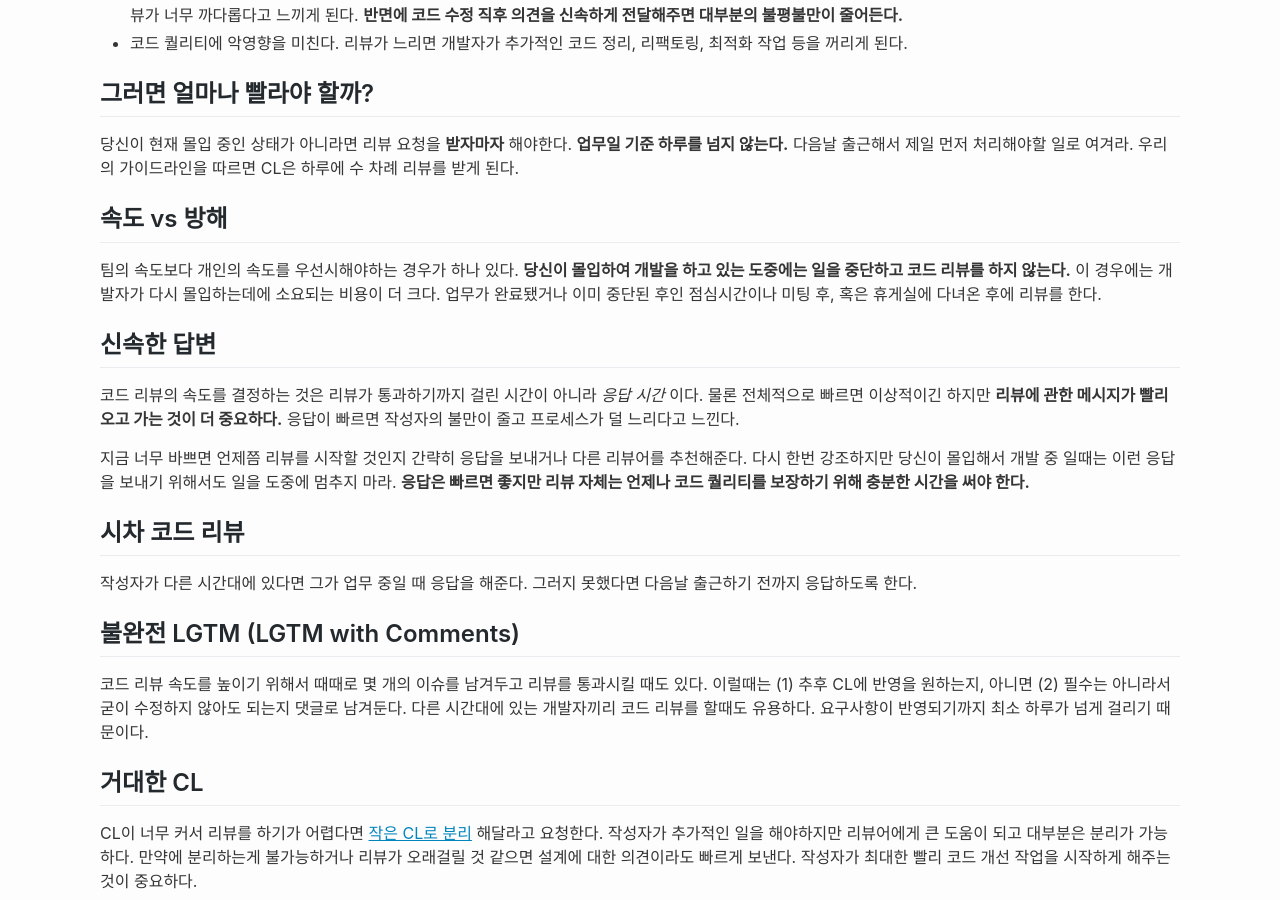
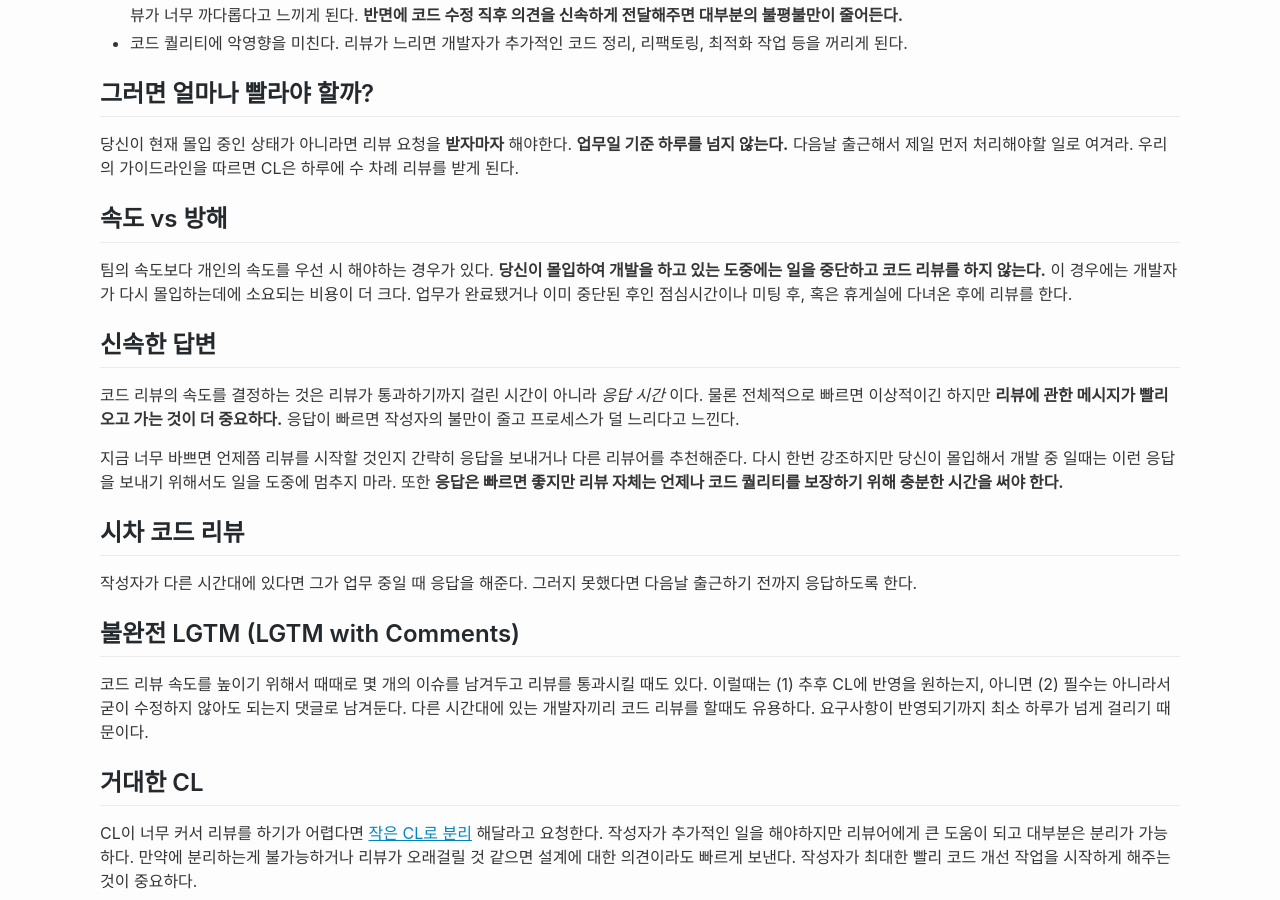
Before and after one commit to nsoojin/nsoojin.github.io, a Jekyll site: the page built from review/speed.md, in a window 1280 px wide and 900 px high, scrolled down 380 px. Built offline with Jekyll 4.4.1, drawn with Linux system fonts in a browser that asks for light colours.

Commit message:
사소한 수정

```diff
--- a/review/speed.md
+++ b/review/speed.md
@@ -21,12 +21,12 @@ published: true
 당신이 현재 몰입 중인 상태가 아니라면 리뷰 요청을 **받자마자** 해야한다. **업무일 기준 하루를 넘지 않는다.** 다음날 출근해서 제일 먼저 처리해야할 일로 여겨라. 우리의 가이드라인을 따르면 CL은 하루에 수 차례 리뷰를 받게 된다.
 
 ## 속도 vs 방해
-팀의 속도보다 개인의 속도를 우선시해야하는 경우가 하나 있다. **당신이 몰입하여 개발을 하고 있는 도중에는 일을 중단하고 코드 리뷰를 하지 않는다.** 이 경우에는 개발자가 다시 몰입하는데에 소요되는 비용이 더 크다. 업무가 완료됐거나 이미 중단된 후인 점심시간이나 미팅 후, 혹은 휴게실에 다녀온 후에 리뷰를 한다.
+팀의 속도보다 개인의 속도를 우선 시 해야하는 경우가 있다. **당신이 몰입하여 개발을 하고 있는 도중에는 일을 중단하고 코드 리뷰를 하지 않는다.** 이 경우에는 개발자가 다시 몰입하는데에 소요되는 비용이 더 크다. 업무가 완료됐거나 이미 중단된 후인 점심시간이나 미팅 후, 혹은 휴게실에 다녀온 후에 리뷰를 한다.
 
 ## 신속한 답변
 코드 리뷰의 속도를 결정하는 것은 리뷰가 통과하기까지 걸린 시간이 아니라 _응답 시간_ 이다. 물론 전체적으로 빠르면 이상적이긴 하지만 **리뷰에 관한 메시지가 빨리 오고 가는 것이 더 중요하다.** 응답이 빠르면 작성자의 불만이 줄고 프로세스가 덜 느리다고 느낀다.
 
-지금 너무 바쁘면 언제쯤 리뷰를 시작할 것인지 간략히 응답을 보내거나 다른 리뷰어를 추천해준다. 다시 한번 강조하지만 당신이 몰입해서 개발 중 일때는 이런 응답을 보내기 위해서도 일을 도중에 멈추지 마라. **응답은 빠르면 좋지만 리뷰 자체는 언제나 코드 퀄리티를 보장하기 위해 충분한 시간을 써야 한다.**
+지금 너무 바쁘면 언제쯤 리뷰를 시작할 것인지 간략히 응답을 보내거나 다른 리뷰어를 추천해준다. 다시 한번 강조하지만 당신이 몰입해서 개발 중 일때는 이런 응답을 보내기 위해서도 일을 도중에 멈추지 마라. 또한 **응답은 빠르면 좋지만 리뷰 자체는 언제나 코드 퀄리티를 보장하기 위해 충분한 시간을 써야 한다.**
 
 ## 시차 코드 리뷰
 작성자가 다른 시간대에 있다면 그가 업무 중일 때 응답을 해준다. 그러지 못했다면 다음날 출근하기 전까지 응답하도록 한다.
```
